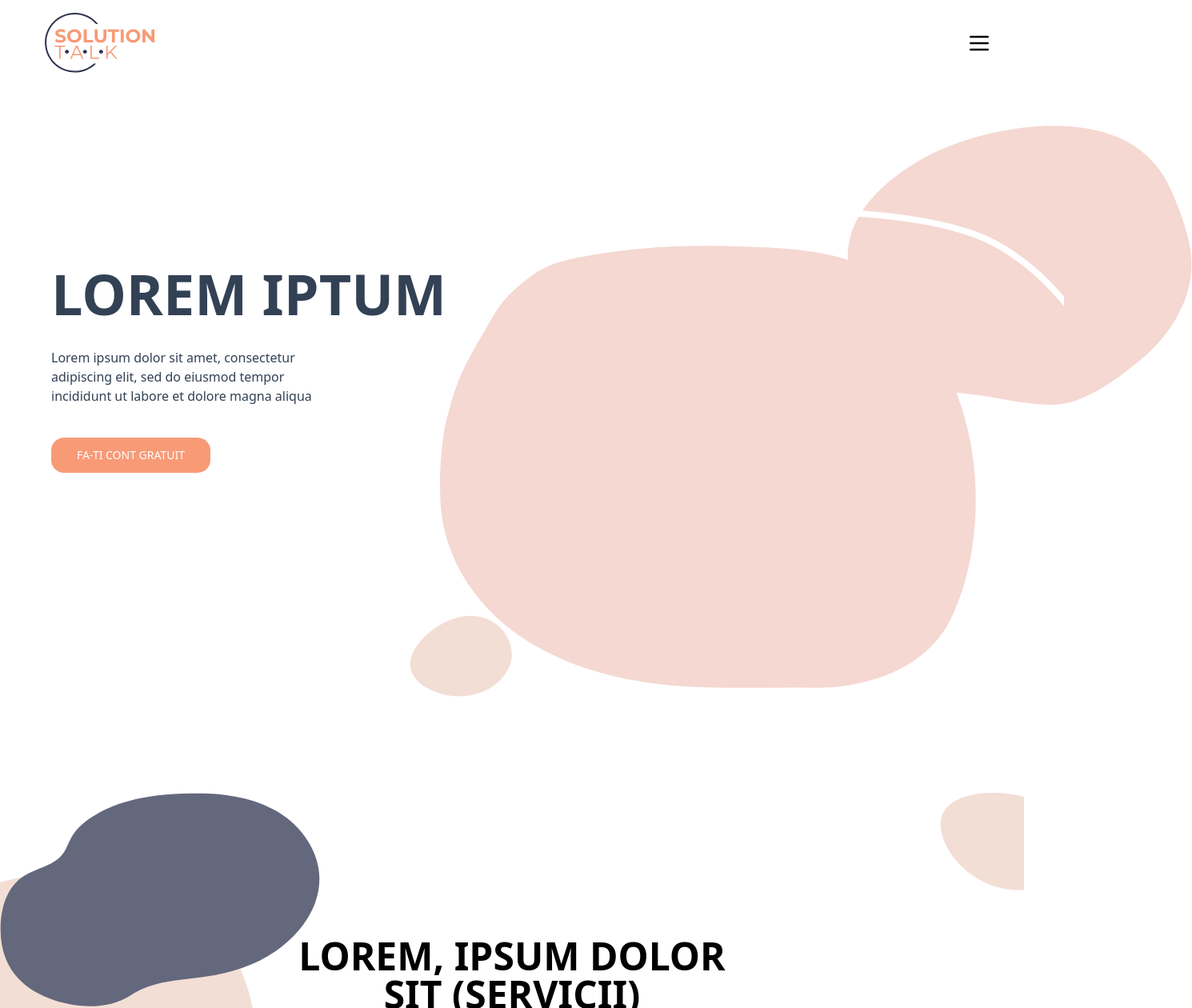
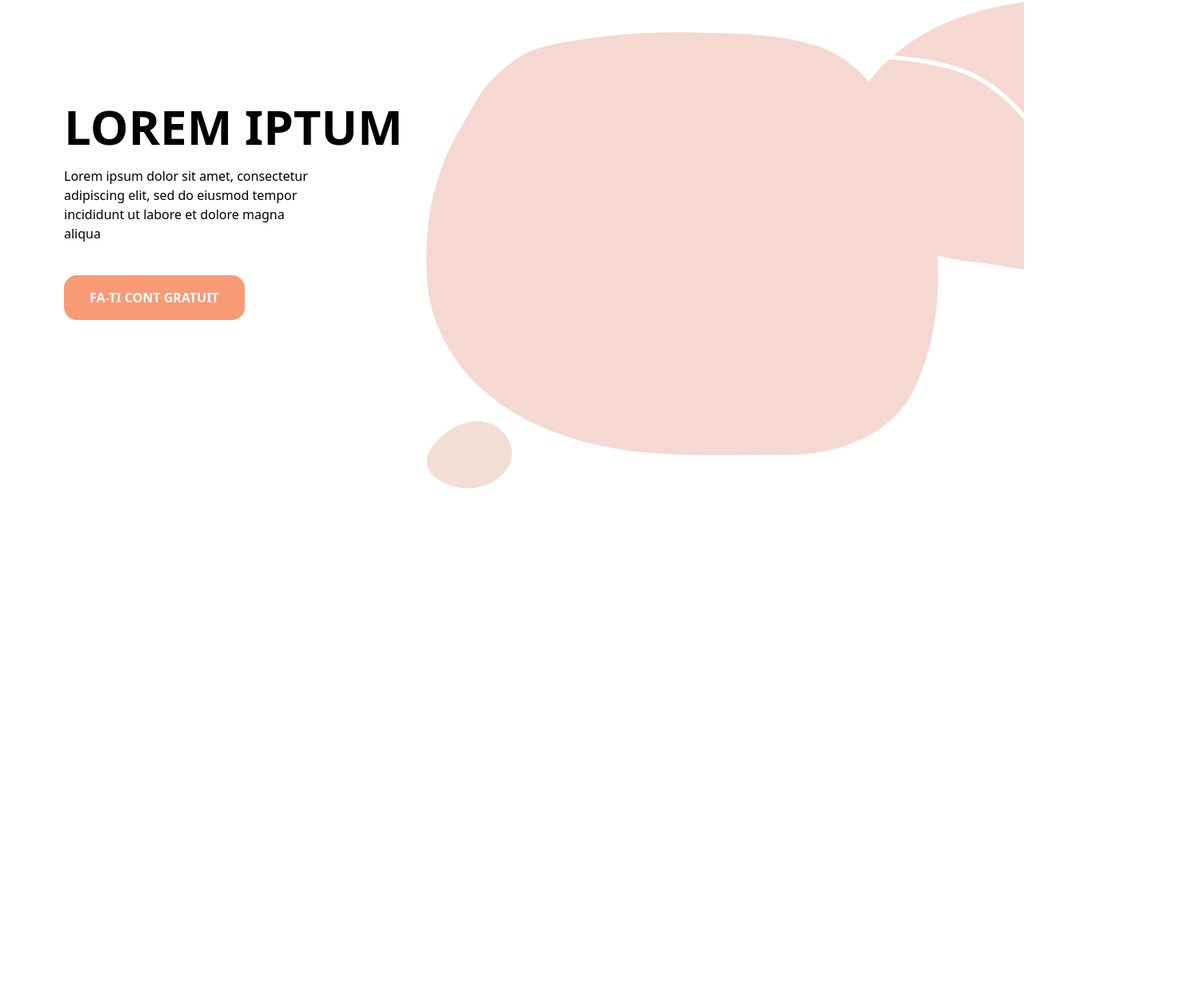
Before and after one commit to sorinNemtanu17/inntech, a React (Create React App) app: page / in a window 1280 px wide. Shown: the top 1260 px of the page at 80% size, 1490 px wide, since content can reach past the window. After the commit the page ends 800 px from the top, so only its background shows below. Built offline with nearby package versions, Linux system fonts and the light colour scheme; no server answers.

Commit message:
add grid to HeadreGrid,js

```diff
--- a/src/App.css
+++ b/src/App.css
@@ -1,6 +1,12 @@
+body {
+  @apply overflow-x-hidden min-w-[320px];
+}
 .navbar {
-  @apply flex px-10 items-center uppercase text-xs relative;
+  @apply max-w-2xl mx-auto flex justify-between p-4 items-center uppercase text-xs relative;
+}
+.menu-mobile {
+  @apply absolute z-10 -bottom-full top-full inset-x-10 transition duration-300 origin-top shadow-lg h-52;
 }
 .menu {
-  @apply absolute z-10 -bottom-full top-full right-10 transition duration-300 origin-top shadow-lg h-52;
+  @apply static flex h-full shadow-none items-center gap-2;
 }
--- a/src/App.js
+++ b/src/App.js
@@ -1,22 +1,23 @@
 import { Navbar } from './components/Navbar';
-import { Header } from './components/Header';
+import { HeaderGrid } from './components/HeaderGrid';
 import { Services } from './components/Services';
 import { HowTo } from './components/HowTo';
 import { Users } from './components/Users';
 import { Footer } from './components/Footer';
 import React from 'react';
-import './App.css';
+
+import './index.css';
 
 function App() {
   return (
-    <>
-      <Navbar />
-      <Header />
-      <Services />
-      <HowTo />
-      <Users />
-      <Footer />
-    </>
+    <div className="transition-all">
+      {/* <Navbar /> */}
+      <HeaderGrid />
+      {/* <Services />  */}
+      {/* <HowTo /> */}
+      {/* <Users /> */}
+      {/* <Footer /> */}
+    </div>
   );
 }
 
--- a/src/components/Header.js
+++ /dev/null
@@ -1,43 +0,0 @@
-import React from 'react';
-
-import first from '../images/Path 237.svg';
-import second from '../images/287927452(7).svg';
-import third from '../images/287927452(10).svg';
-import forth from '../images/Path 251.svg';
-
-export const Header = () => {
-  return (
-    <section className="pt-72 sm:pt-52 pl-16 text-slate-700 relative">
-      <img
-        src={first}
-        alt=""
-        className="absolute -z-30 -right-[210px] top-[50px]"
-      />
-      <img
-        src={second}
-        alt=""
-        className="absolute -z-20 -right-[50px] top-[150px]"
-      />
-      <img
-        src={third}
-        alt=""
-        className="absolute max-w-[670px] -z-10 right-[60px] top-[200px]"
-      />
-      <img
-        src={forth}
-        alt=""
-        className="absolute w-32 -z-10 right-[50%] -bottom-[280px] md:block hidden"
-      />
-      <h1 className="text-[70px] uppercase font-semibold md:whitespace-nowrap h-[120px]">
-        lorem iptum
-      </h1>
-      <p className="md:max-w-[350px] max-w-[600px] text-md">
-        Lorem ipsum dolor sit amet, consectetur adipiscing elit, sed do eiusmod
-        tempor incididunt ut labore et dolore magna aliqua
-      </p>
-      <button className="mt-10 uppercase rounded-2xl px-8 py-3 text-white border-0 text-sm bg-primary">
-        fa-ti cont gratuit
-      </button>
-    </section>
-  );
-};
--- /dev/null
+++ b/src/components/HeaderGrid.js
@@ -0,0 +1,47 @@
+import React from 'react';
+
+import first from '../images/Path 237.svg';
+import second from '../images/287927452(7).svg';
+import third from '../images/287927452(10).svg';
+import forth from '../images/Path 251.svg';
+
+export const HeaderGrid = () => {
+  return (
+    <section className="grid grid-cols-3">
+      <div className="grid grid-cols-12 row-start-1 col-start-1 col-span-3">
+        <img
+          src={forth}
+          alt=""
+          className="row-start-3 col-start-6 row-span-2"
+        />
+        <img
+          src={first}
+          alt=""
+          className="col-end-13 row-end-2 row-span-2 col-span-2"
+        />
+        <img
+          src={second}
+          alt=""
+          className="col-end-13 row-end-4 col-span-6 row-span-4 mt-8 lg:mt-16"
+        />
+        <img
+          src={third}
+          alt=""
+          className="row-end-4 col-end-12 row-span-4 col-span-6 mt-10"
+        />
+      </div>
+      <div className="row-start-1 col-start-1 col-end-4 w-80 mt-10 ml-10 md:mt-20 lg:mt-32 lg:ml-20">
+        <h1 className="mb-5 text-2xl uppercase font-bold whitespace-nowrap sm:text-4xl md:text-6xl">
+          lorem iptum
+        </h1>
+        <p className="text-sm md:text-base">
+          Lorem ipsum dolor sit amet, consectetur adipiscing elit, sed do
+          eiusmod tempor incididunt ut labore et dolore magna aliqua
+        </p>
+        <button className="mt-10 uppercase rounded-2xl font-bold px-6 py-3 text-white border-0 text-xs bg-primary sm:py-4 md:px-8 sm:text-sm md:text-base">
+          fa-ti cont gratuit
+        </button>
+      </div>
+    </section>
+  );
+};
--- /dev/null
+++ b/src/components/HeaderPosition.js
@@ -0,0 +1,55 @@
+import React from 'react';
+
+import first from '../images/Path 237.svg';
+import second from '../images/287927452(7).svg';
+import third from '../images/287927452(10).svg';
+import forth from '../images/Path 251.svg';
+
+export const Header = () => {
+  return (
+    <section className="relative mt-10 flex h-[722px] md:h-[802px]">
+      <div className="w-80 mt-36 mx-auto md:ml-10">
+        <h1 className="mb-5 text-2xl uppercase font-bold whitespace-nowrap md:text-6xl">
+          lorem iptum
+        </h1>
+        <p className="text-md">
+          Lorem ipsum dolor sit amet, consectetur adipiscing elit, sed do
+          eiusmod tempor incididunt ut labore et dolore magna aliqua
+        </p>
+        <button className="mt-10 uppercase rounded-2xl px-8 py-3 text-white border-0 text-sm bg-primary">
+          fa-ti cont gratuit
+        </button>
+      </div>
+      <img
+        src={forth}
+        alt=""
+        className="absolute bottom-20 md:left-1/3 md:-bottom-20"
+      />
+      <img
+        src={third}
+        alt=""
+        className="md:w-3/5 absolute top-32 -z-10 md:right-10"
+      />
+      <img src={second} alt="" className="absolute top-20 right-0 -z-20" />
+      <img
+        src={first}
+        alt=""
+        className="absolute top-0 -right-1/3 -z-30 md:-right-32"
+      />
+      {/* <div className="relativ">
+        <div className="">
+          <img src={third} alt="" />
+        </div>
+        <div className="">
+          <img src={second} alt="" />
+        </div>
+        <div className="">
+          <img src={first} alt="" />
+        </div>
+        <div className="">
+          <img src={forth} alt="" />
+        </div>
+      </div> */}
+    </section>
+  );
+};
--- a/src/components/Navbar.js
+++ b/src/components/Navbar.js
@@ -11,18 +11,43 @@ export const Navbar = () => {
   };
 
   return (
-    <nav className="navbar">
-      <header className="p-4 w-1/3">
-        <img src={brand} alt="" />
-      </header>
+    <>
+      <nav className="navbar">
+        <header className="">
+          <img src={brand} alt="" className="w-3/5" />
+        </header>
 
-      <ul className={`menu ${hidden ? 'scale-y-0' : 'scale-y-1'}`}>
+        <ul className="menu">
+          {navLinks.map((link) => {
+            const { id, text } = link;
+            return (
+              <li key={id} className="">
+                <a
+                  className="block cursor-pointer hover:text-primary md:p-0 text-xs uppercase whitespace-nowrap"
+                  href="#"
+                >
+                  {text}
+                </a>
+              </li>
+            );
+          })}
+        </ul>
+        <button className="uppercase rounded-full px-4 py-1 ml-10 border-0 text-sm text-white bg-primary whitespace-nowrap hidden md:block">
+          log in
+        </button>
+        <IconMenu displayHidden={displayHidden} hidden={hidden} />
+      </nav>
+      <ul
+        className={`menu-mobile ${
+          hidden ? 'h-0 overflow-hidden p-0' : 'h-1/2 overflow-hidden'
+        }`}
+      >
         {navLinks.map((link) => {
           const { id, text } = link;
           return (
             <li key={id} className="">
               <a
-                className="px-4 py-2 block cursor-pointer hover:bg-slate-300"
+                className="block cursor-pointer hover:text-primary uppercase whitespace-nowrap"
                 href="#"
               >
                 {text}
@@ -30,14 +55,7 @@ export const Navbar = () => {
             </li>
           );
         })}
-
-        <li className="py-2 pl-5">
-          <button className="uppercase rounded-full px-4 py-1 border-0 text-sm bg-primary">
-            log in
-          </button>
-        </li>
       </ul>
-      <IconMenu displayHidden={displayHidden} />
-    </nav>
+    </>
   );
 };
--- a/src/components/Services.js
+++ b/src/components/Services.js
@@ -6,16 +6,11 @@ import { servicesList } from '../data';
 
 export const Services = () => {
   return (
-    <section className="md:pt-[500px] pt-[600px] relative">
-      <img src={fifth} alt="" className="absolute -z-10 right-0 top-[400px]" />
-      <img
-        src={sixth}
-        alt=""
-        className="absolute w-[400px] -z-10 left-0 top-[400px]"
-      />
-      <img src={seventh} alt="" className="absolute -z-20 left-0 " />
-      <div className="max-w-[550px] text-center uppercase font-semibold mx-auto md:mt-20 mt-20">
-        <h2 className="text-5xl">Lorem, ipsum dolor sit (servicii)</h2>
+    <section className="relative md:mt-32 mt-10">
+      {/* <div className="mx-auto text-center max-w-[550px] uppercase">
+        <h2 className="text-2xl font-semibold md:text-5xl">
+          Lorem, ipsum dolor sit (servicii)
+        </h2>
         <p className="text-xs pt-5">
           Lorem ipsum dolor sit amet, consectetur adipisicing elit. Similique
           inventore rem hic assumenda cumque eligendi. Natus modi corrupti
@@ -39,7 +34,13 @@ export const Services = () => {
       </ul>
       <button className="mx-auto block uppercase rounded-full px-16 py-3 text-white border-0 text-xs bg-primary">
         buton
-      </button>
+      </button> */}
+      <div>
+        <img src={fifth} alt="" className="" />
+        <img src={fifth} alt="" className="" />
+        <img src={sixth} alt="" className="" />
+        <img src={seventh} alt="" className="" />
+      </div>
     </section>
   );
 };
--- a/src/components/assets/IconMenu.js
+++ b/src/components/assets/IconMenu.js
@@ -1,9 +1,11 @@
-export const IconMenu = ({ displayHidden }) => {
+export const IconMenu = ({ displayHidden, hidden }) => {
   return (
+    <>
+      {hidden ? (
         <svg
           onClick={() => displayHidden()}
           xmlns="http://www.w3.org/2000/svg"
-      className="h-8 w-8 ml-auto cursor-pointer"
+          className="h-8 w-8 cursor-pointer md:hidden"
           fill="none"
           viewBox="0 0 24 24"
           stroke="currentColor"
@@ -15,5 +17,23 @@ export const IconMenu = ({ displayHidden }) => {
             d="M4 6h16M4 12h16M4 18h16"
           />
         </svg>
+      ) : (
+        <svg
+          onClick={() => displayHidden()}
+          xmlns="http://www.w3.org/2000/svg"
+          className="h-8 w-8 cursor-pointer md:hidden"
+          fill="none"
+          viewBox="0 0 24 24"
+          stroke="currentColor"
+          strokeWidth={2}
+        >
+          <path
+            strokeLinecap="round"
+            strokeLinejoin="round"
+            d="M6 18L18 6M6 6l12 12"
+          />
+        </svg>
+      )}
+    </>
   );
 };
--- a/src/index.css
+++ b/src/index.css
@@ -1,6 +1,18 @@
 @tailwind base;
 @tailwind components;
 @tailwind utilities;
-body {
-  overflow-x: hidden;
+
+@layer components {
+  body {
+    @apply overflow-x-hidden;
+  }
+  .navbar {
+    @apply relative mx-auto flex items-center justify-between px-10 py-6;
+  }
+  .menu {
+    @apply hidden md:flex items-center space-x-4 ml-auto;
+  }
+  .menu-mobile {
+    @apply md:hidden absolute flex flex-col items-center py-5 space-y-6 z-10 sm:w-auto inset-x-6 bg-white drop-shadow-md font-bold;
+  }
 }
--- a/tailwind.config.js
+++ b/tailwind.config.js
@@ -2,10 +2,10 @@
 module.exports = {
   content: ['./src/**/*.{js,jsx,ts,tsx}'],
   theme: {
-    screens: {
-      sm: '783px',
-      md: '930px',
-    },
+    // screens: {
+    //   // sm: '783px',
+    //   // md: '930px',
+    // },
     extend: {
       colors: {
         primary: '#f89a76',
@@ -14,6 +14,7 @@ module.exports = {
         bottomBg: "url('./images/BG(1).svg')",
         footerBg: "url('./images/BG.svg')",
         howToBg: "url('./images/Path 225.png')",
+        headerBg: "url('./images/Path 237.svg')",
       },
     },
   },
```
Also changed, not shown: src/images/Path 237.svg. Lines whose indentation alone changed are shown as unchanged.
